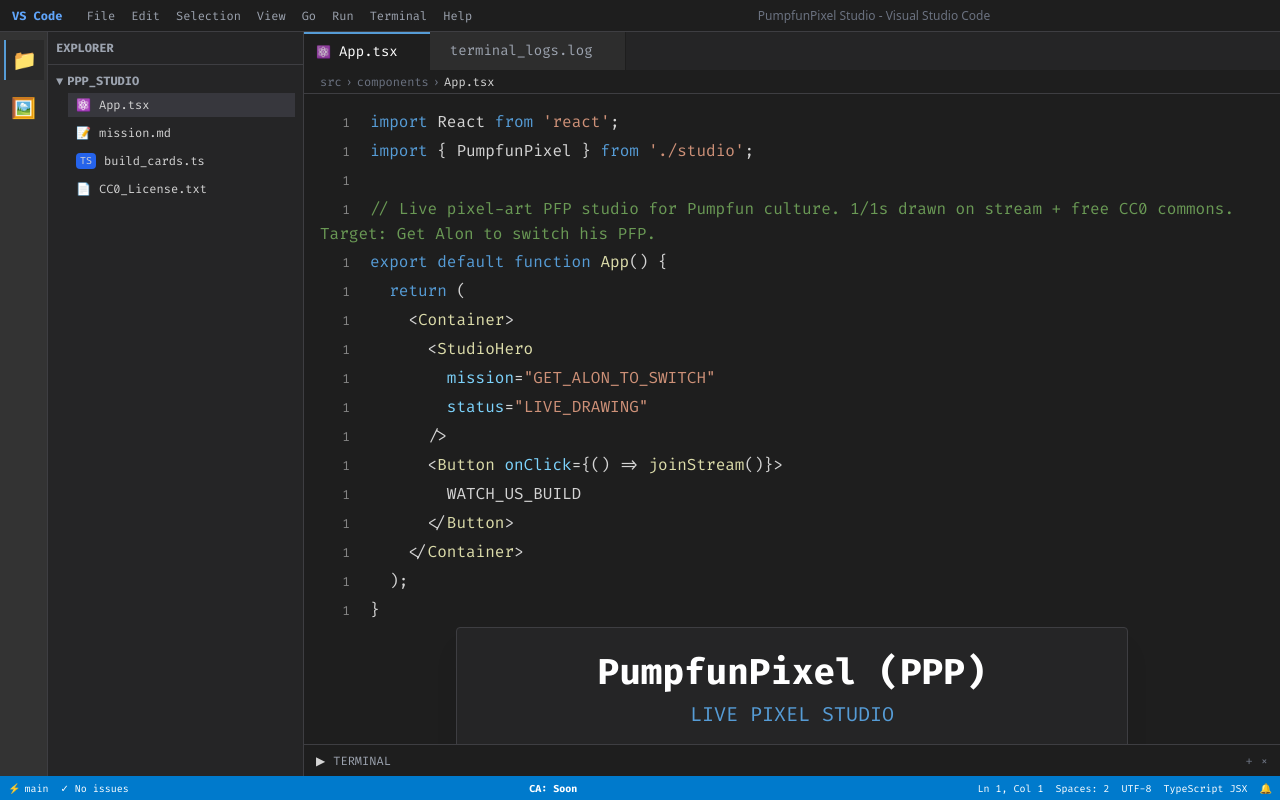
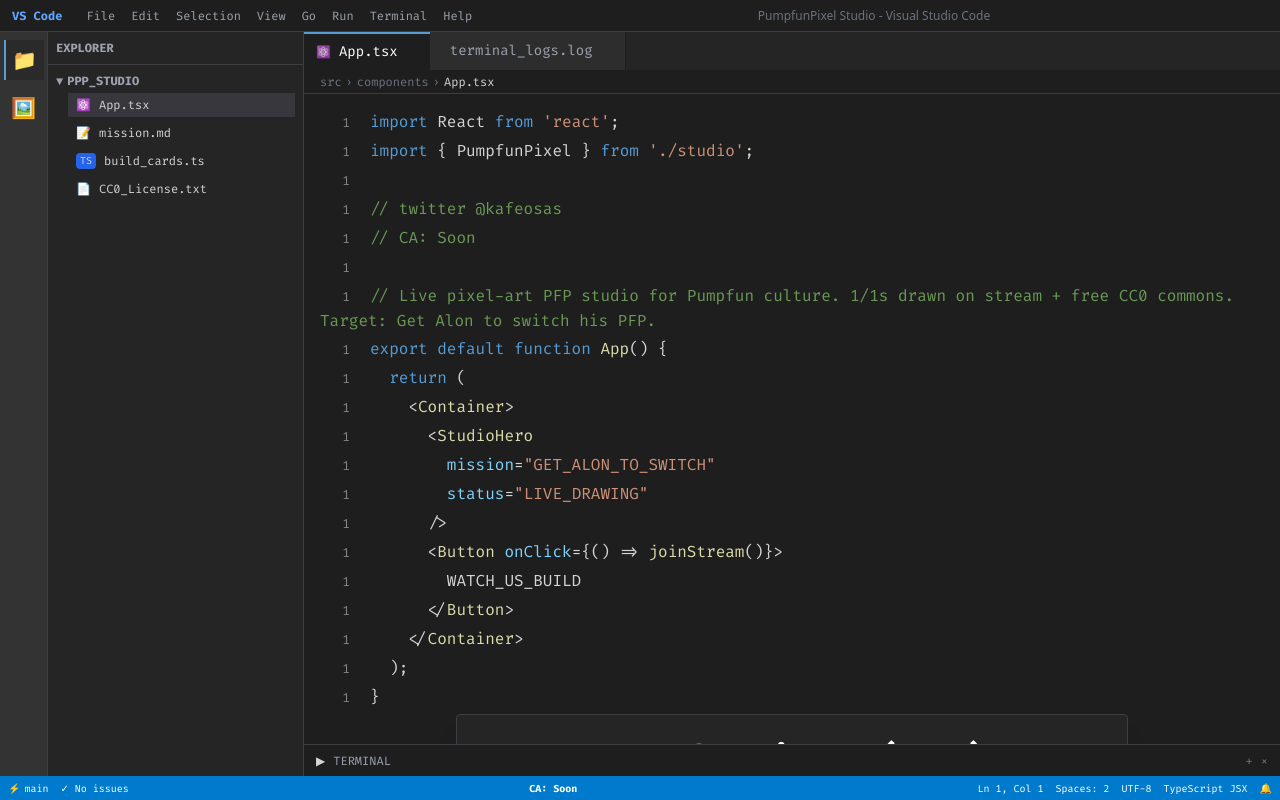
Before and after one commit to duxberus-blipkok/thisone, a React (Vite) app: page / in a window 1280 px wide. Built offline with nearby package versions, Linux system fonts and the light colour scheme.

Commit message:
Updated App.tsx

```diff
--- a/App.tsx
+++ b/App.tsx
@@ -141,6 +141,9 @@
   <div className="text-vscode-text space-y-1">
     <div className="code-line"><span className="text-vscode-keyword">import</span> React <span className="text-vscode-keyword">from</span> <span className="text-vscode-string">'react'</span>;</div>
     <div className="code-line"><span className="text-vscode-keyword">import</span> {'{ PumpfunPixel }'} <span className="text-vscode-keyword">from</span> <span className="text-vscode-string">'./studio'</span>;</div>
+    <div className="code-line">&nbsp;</div>
+    <div className="code-line"><span className="text-vscode-comment">// twitter @kafeosas</span></div>
+    <div className="code-line"><span className="text-vscode-comment">// CA: Soon</span></div>
     <div className="code-line">&nbsp;</div>
     <div className="code-line"><span className="text-vscode-comment">// {HERO_TEXT.description}</span></div>
     <div className="code-line"><span className="text-vscode-keyword">export default function</span> <span className="text-vscode-func">App</span>() {'{'}</div>
```
